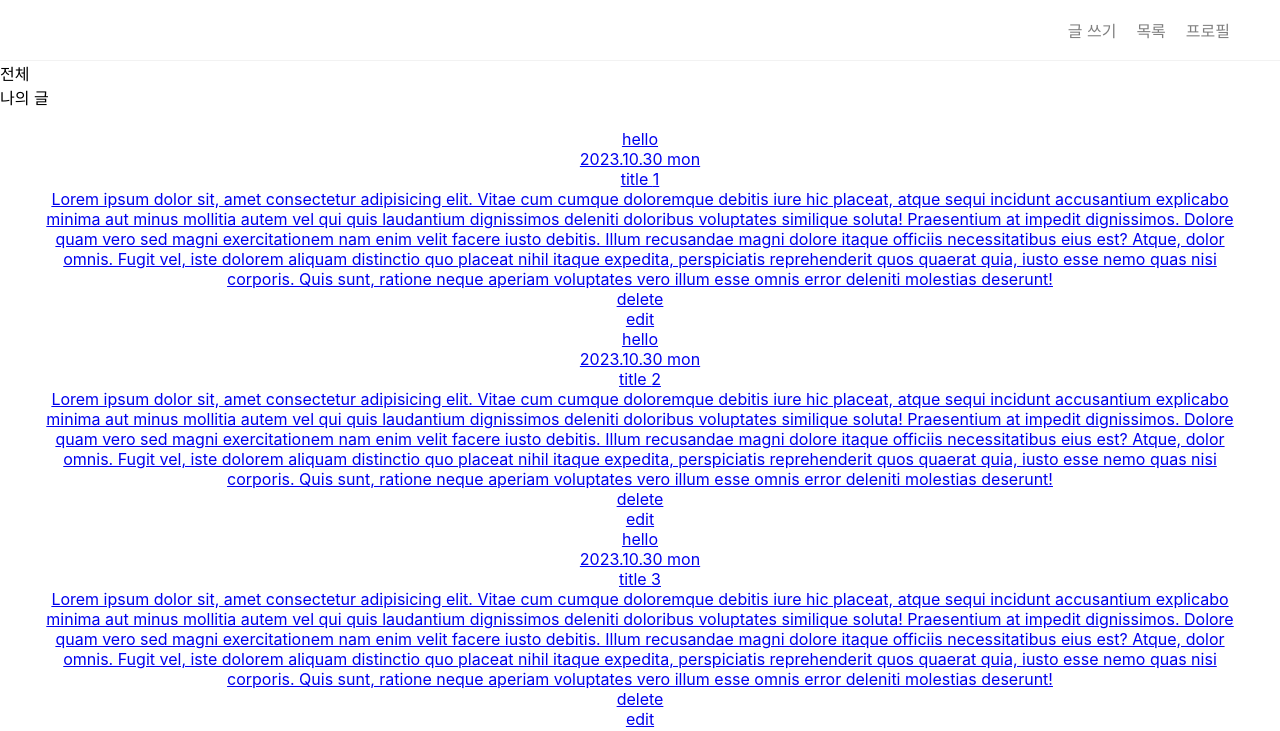
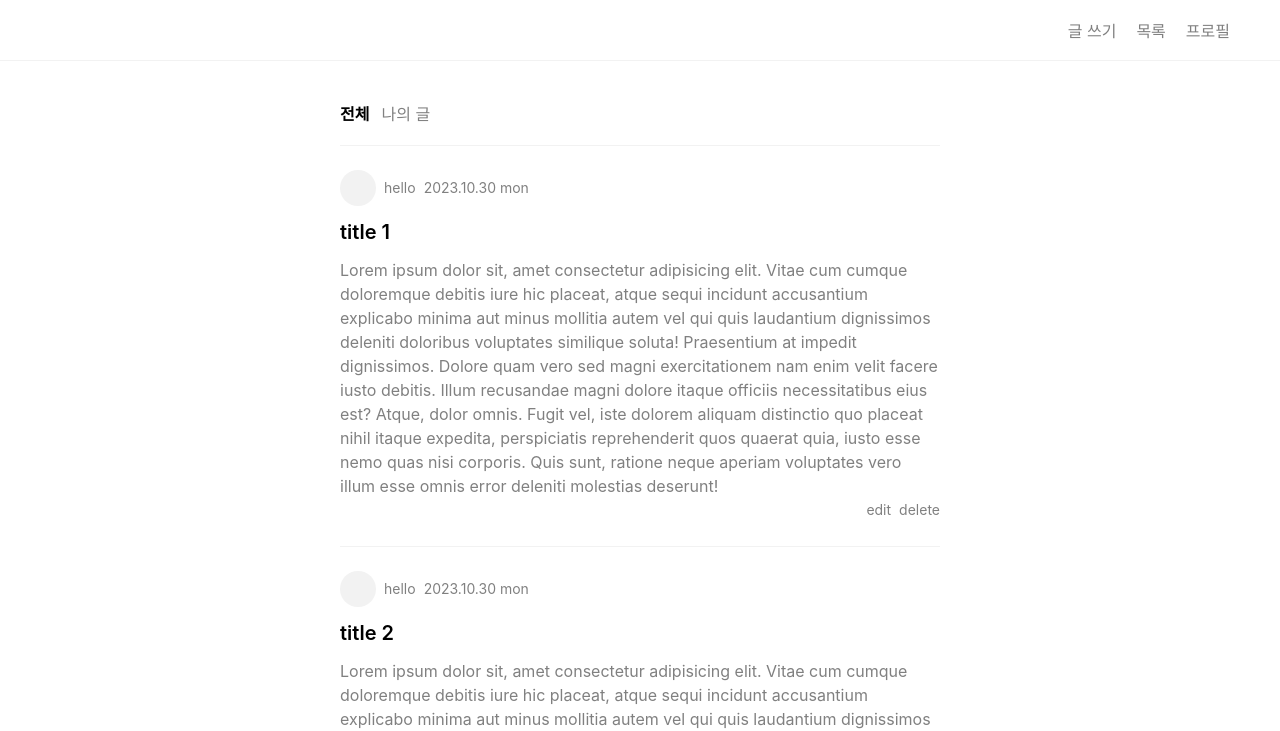
Before and after one commit to SeungGukYoo/IBlog, a React (Create React App) app: page / in a window 1280 px wide. Shown: the top 731 px of the page. Built offline with nearby package versions, Linux system fonts and the light colour scheme.

Commit message:
style: 포스트 스타일링

```diff
--- a/src/index.css
+++ b/src/index.css
@@ -8,6 +8,11 @@ body {
 
 code {
   font-family: source-code-pro, Menlo, Monaco, Consolas, 'Courier New', monospace;
+}
+
+a {
+  text-decoration: none;
+  color: black;
 }
 
 header {
@@ -21,7 +26,6 @@ header {
 
 header a {
   margin: 0 10px;
-  text-decoration: none;
   color: gray;
 }
 
@@ -40,8 +44,88 @@ footer {
   gap: 20px;
 }
 
+footer a {
+  margin: 0 10px;
+  text-decoration: none;
+  color: gray;
+}
+
+footer a:hover,
+footer a:focus {
+  color: black;
+}
+
+.post__navigation {
+  display: flex;
+  gap: 12px;
+  font-size: 16px;
+  max-width: 600px;
+  margin: 0 auto;
+  color: gray;
+  cursor: pointer;
+  padding: 40px 20px 0px 20px;
+}
+
+.post__navigation-active {
+  color: black;
+  font-weight: bold;
+}
+
 .post__list {
   min-height: 90dvh;
   padding: 20px 40px;
   text-align: center;
+  max-width: 600px;
+  margin: 0 auto;
+  text-align: left;
+  line-height: 24px;
 }
+
+.post__box {
+  padding-top: 24px;
+  padding-bottom: 24px;
+  border-top: 1px solid #f2f2f2;
+}
+
+.post__profile-box {
+  display: flex;
+  align-items: center;
+  gap: 8px;
+  font-size: 14px;
+}
+
+.post__profile {
+  width: 36px;
+  height: 36px;
+  background-color: #f2f2f2;
+  border-radius: 50%;
+}
+.post__date,
+.post__auth-name {
+  color: gray;
+}
+
+.post__title {
+  font-size: 20px;
+  font-weight: 600;
+  margin: 14px 0px;
+}
+
+.post__text {
+  color: gray;
+}
+.post__util-box {
+  display: flex;
+  gap: 8px;
+  flex-direction: row-reverse;
+  font-size: 14px;
+  color: gray;
+}
+.post__delete:hover,
+.post__delete:focus {
+  color: black;
+}
+.post__edit:hover,
+.post__edit:focus {
+  color: black;
+}
```
